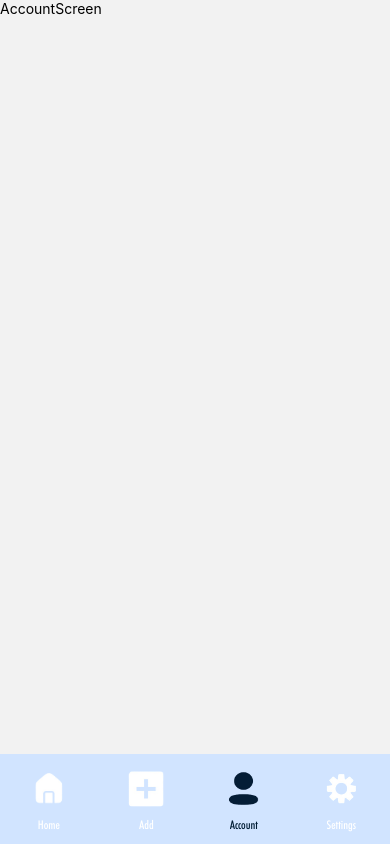
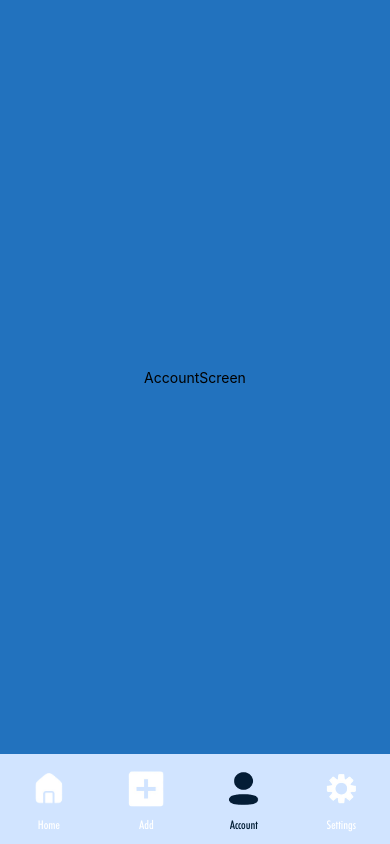
Before and after one commit to Ashadowmonarch/Water-tracker-App, a React Native app in the folder frontend/: screen /Account in a window 390 px wide. Built offline with nearby package versions, Linux system fonts and the light colour scheme; no server answers.

Commit message:
Add changes to account page

```diff
--- a/frontend/screens/AccountScreen.jsx
+++ b/frontend/screens/AccountScreen.jsx
@@ -1,12 +1,22 @@
-import { View, Text } from "react-native";
+import { View, Text, StyleSheet } from "react-native";
 import React from "react";
 
 const AccountScreen = () => {
   return (
-    <View>
+    <View style={styles.accountScreen}>
       <Text>AccountScreen</Text>
     </View>
   );
 };
 
 export default AccountScreen;
+
+const styles = StyleSheet.create({
+  accountScreen: {
+    flex: 1,
+    display: "flex",
+    alignItems: "center",
+    justifyContent: "center",
+    backgroundColor: "#2272BE",
+  },
+});
```
